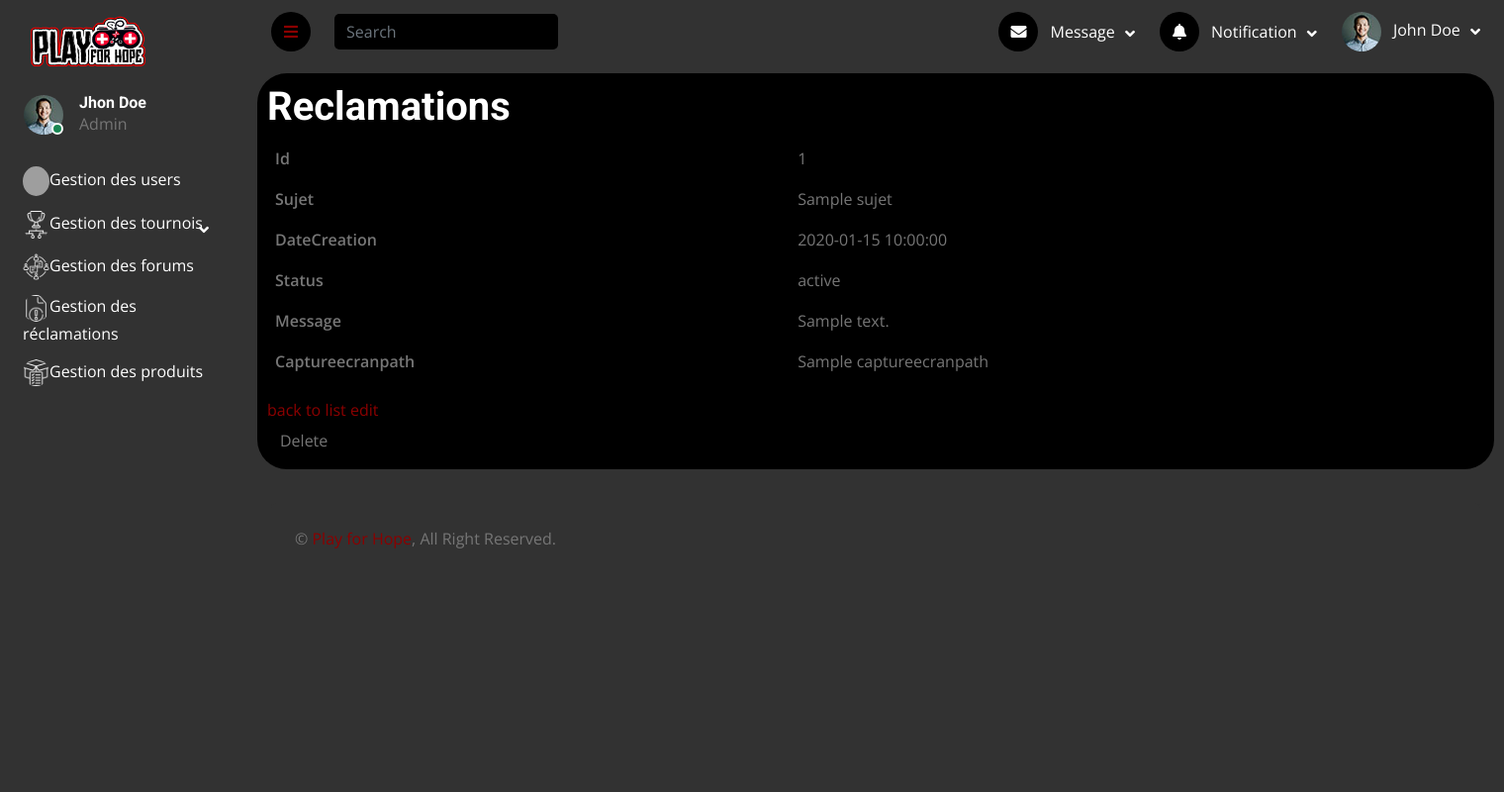
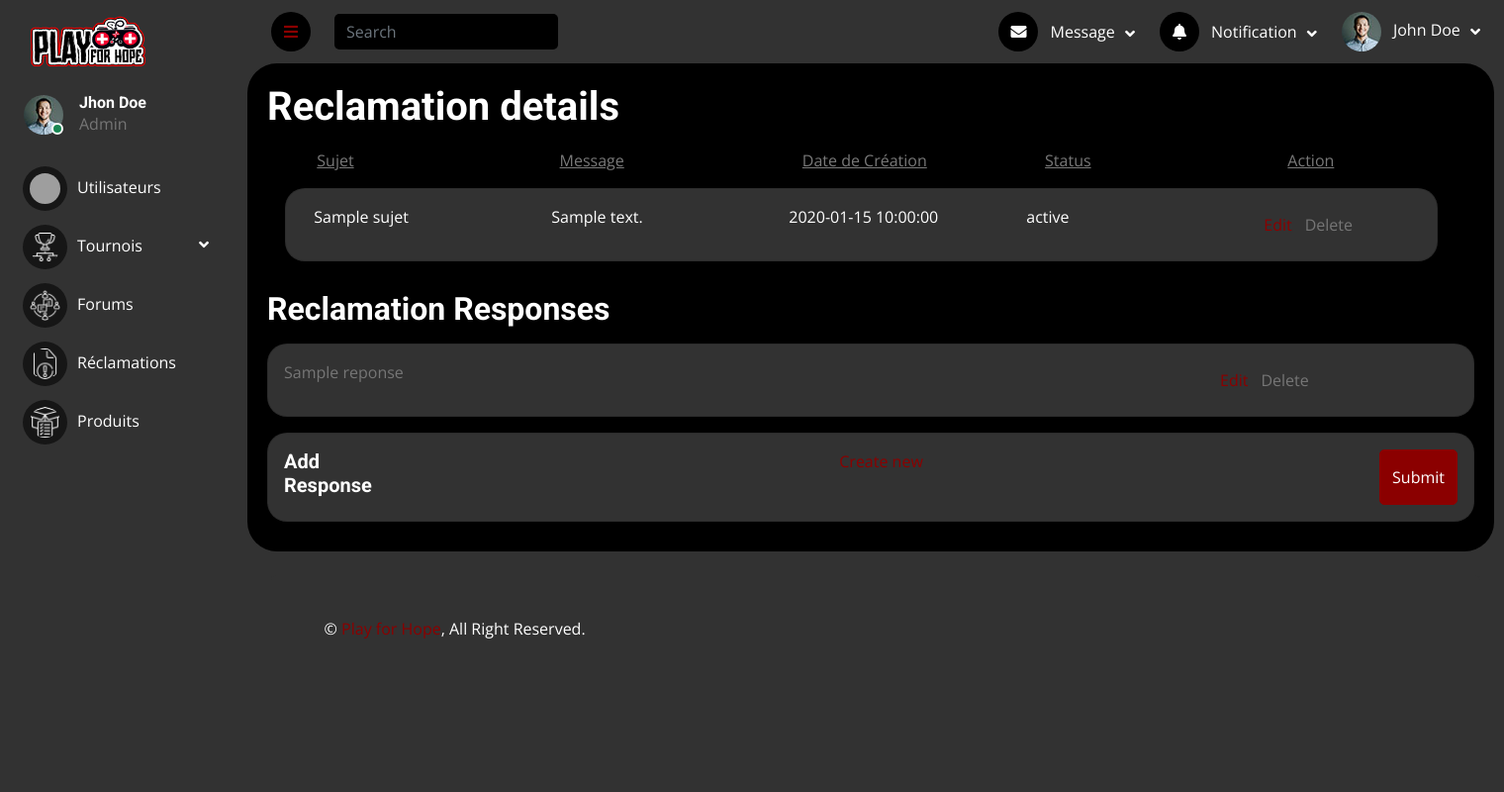
Before and after one commit to wassimtaktak/FirstProject, a Symfony app: template templates/reclamations/show.html.twig in a window 1520 px wide. Shown: the whole page at 99% size. Run offline with Twig, Linux system fonts and the light colour scheme; the template is opened without the code that fills it: most values are stand-ins (such as "Sample title", 1, 10 or a date in 2020); some libraries are stand-ins or nearby versions; grey boxes are pictures that could not be loaded.

Commit message:
commit suivi 03/04/2024

```diff
--- a/src/Controller/ReclamationreponseController.php
+++ b/src/Controller/ReclamationreponseController.php
@@ -79,6 +79,6 @@ class ReclamationreponseController extends AbstractController
             $entityManager->flush();
         }
 
-        return $this->redirectToRoute('app_reclamationreponse_index', [], Response::HTTP_SEE_OTHER);
+        return $this->redirectToRoute('app_reclamations_index', [], Response::HTTP_SEE_OTHER);
     }
 }
--- a/src/Entity/Reclamationreponse.php
+++ b/src/Entity/Reclamationreponse.php
@@ -68,7 +68,7 @@ class Reclamationreponse
         $this->reponse = $reponse;
     }
 
-    public function getIdReclamation(): Reclamations
+    public function getIdReclamation(): ?Reclamations
     {
         return $this->idReclamation;
     }
@@ -78,7 +78,7 @@ class Reclamationreponse
         $this->idReclamation = $idReclamation;
     }
 
-    public function getIdUser(): Utilisateur
+    public function getIdUser(): ?Utilisateur
     {
         return $this->idUser;
     }
--- a/src/Entity/Reclamations.php
+++ b/src/Entity/Reclamations.php
@@ -126,7 +126,7 @@ class Reclamations
         $this->captureecranpath = $captureecranpath;
     }
 
-    public function getIdUser(): Utilisateur
+    public function getIdUser(): ?Utilisateur
     {
         return $this->idUser;
     }
--- a/templates/base.html.twig
+++ b/templates/base.html.twig
@@ -69,21 +69,19 @@
                         <span>Admin</span>
                     </div>
                 </div>
-                <div class="navbar-nav w-100"><a href="chart.html" class="nav-item nav-link"><img class="rounded-circle" src="{{ asset('img/groupe.png') }}" alt="" style="width: 27px; height: 30px;">Gestion des users</a>
+                <div class="navbar-nav w-100"><a href="chart.html" class="nav-item nav-link"><img class="circle rounded-circle" src="{{ asset('img/groupe.png') }}" alt="">Utilisateurs</a>
                     <div class="nav-item dropdown">
-                      <a href="#" class="nav-link dropdown-toggle"data-bs-toggle="dropdown">
-                          <img class="rounded-circle" src="{{ asset('img/tournament.png') }}" alt="" style="width: 27px; height: 30px;">Gestion des tournois
+                      <a href="#" class="nav-link dropdown-toggle" data-bs-toggle="dropdown">
+                          <img class="circle rounded-circle" src="{{ asset('img/tournament.png') }}" alt="">Tournois
                       </a>
                       <div class="dropdown-menu bg-transparent border-0">
-                          <a href="#" class="dropdown-item">Gestion des équipes</a>
-                          <a href="#" class="dropdown-item">Gestion des parties</a>
-                          <a href="#" class="dropdown-item">Gestion des jeux</a>
+                          <a href="#" class="dropdown-item">Equipes</a>
+                          <a href="#" class="dropdown-item">Parties</a>
+                          <a href="#" class="dropdown-item">Jeux</a>
                     </div>
-
-                    <a href="{{path('app_forum_index')}}" class="nav-item nav-link"><img class="rounded-circle" src="{{ asset('img/forum.png') }}" alt="" style="width: 27px; height: 27px;">Gestion des forums</a>
-                    <a href="form.html" class="nav-item nav-link"><img class="rounded-circle" src="{{ asset('img/fichier.png') }}" alt="" style="width: 27px; height: 27px;">Gestion des réclamations</a>
-                    <a href="table.html" class="nav-item nav-link"><img class="rounded-circle" src="{{ asset('img/products.png') }}" alt="" style="width: 27px; height: 27px;">Gestion des produits</a>
-
+                    <a href="{{path('app_forum_index')}}" class="nav-item nav-link"><img class="circle rounded-circle" src="{{ asset('img/forum.png') }}" alt="">Forums</a>
+                    <a href="{{path('app_reclamations_index')}}" class="nav-item nav-link"><img class="circle rounded-circle" src="{{ asset('img/fichier.png') }}" alt="">Réclamations</a>
+                    <a href="table.html" class="nav-item nav-link"><img class="circle rounded-circle" src="{{ asset('img/products.png') }}" alt="">Produits</a>
                   </div>
 
                 </div>
@@ -91,7 +89,18 @@
         </div>
         <!-- Sidebar End -->
 
-
+<style>
+.circle{
+    width: 45px;
+    height: 45px;
+    background-color:#161616;
+    padding:7px;
+    margin-right:10px;
+}
+.circle:hover{
+    background-color:#8B0000;
+}
+</style>
         <!-- Content Start -->
         <div class="content" style="background-color:#323232;">
             <!-- Navbar Start -->
@@ -183,7 +192,7 @@
                 </div>
             </nav>
             <!-- Navbar End -->
-            <div style="border-radius: 30px;background-color:black;padding:10px;margin:10px;">
+            <div style="border-radius: 30px;background-color:black;padding:20px;margin-right:10px;">
             {% block body %} {% endblock %}
             </div>
               <!-- Footer Start -->
--- a/templates/reclamationreponse/index.html.twig
+++ b/templates/reclamationreponse/index.html.twig
@@ -10,6 +10,7 @@
             <tr>
                 <th>Id</th>
                 <th>Reponse</th>
+                <th>id reclamation</th>
                 <th>actions</th>
             </tr>
         </thead>
@@ -18,6 +19,7 @@
             <tr>
                 <td>{{ reclamationreponse.id }}</td>
                 <td>{{ reclamationreponse.reponse }}</td>
+                <td>{{ reclamationreponse.idReclamation.id }}</td>
                 <td>
                     <a href="{{ path('app_reclamationreponse_show', {'id': reclamationreponse.id}) }}">show</a>
                     <a href="{{ path('app_reclamationreponse_edit', {'id': reclamationreponse.id}) }}">edit</a>
--- a/templates/reclamationreponse/show.html.twig
+++ b/templates/reclamationreponse/show.html.twig
@@ -12,6 +12,10 @@
                 <td>{{ reclamationreponse.id }}</td>
             </tr>
             <tr>
+                <th>Reponseee</th>
+                <td>{{ reclamationreponse.idReclamation.id }}</td>
+            </tr>
+            <tr>
                 <th>Reponse</th>
                 <td>{{ reclamationreponse.reponse }}</td>
             </tr>
--- a/templates/reclamations/show.html.twig
+++ b/templates/reclamations/show.html.twig
@@ -1,42 +1,115 @@
 {% extends 'base.html.twig' %}
 
-{% block title %}Reclamations{% endblock %}
+{% block title %}Reclamation details{% endblock %}
 
 {% block body %}
-    <h1>Reclamations</h1>
+    <h1>Reclamation details</h1>
 
-    <table class="table">
-        <tbody>
-            <tr>
-                <th>Id</th>
-                <td>{{ reclamation.id }}</td>
-            </tr>
-            <tr>
-                <th>Sujet</th>
-                <td>{{ reclamation.sujet }}</td>
-            </tr>
-            <tr>
-                <th>DateCreation</th>
-                <td>{{ reclamation.dateCreation }}</td>
-            </tr>
-            <tr>
-                <th>Status</th>
-                <td>{{ reclamation.status }}</td>
-            </tr>
-            <tr>
-                <th>Message</th>
-                <td>{{ reclamation.message }}</td>
-            </tr>
-            <tr>
-                <th>Captureecranpath</th>
-                <td>{{ reclamation.captureecranpath }}</td>
-            </tr>
-        </tbody>
-    </table>
+  <div class="row">
+                <div class="cards-header">
+                    <p class="header-text">Sujet</p>
+                    <p class="header-text">Message</p>
+                    <p class="header-text">Date de Création</p>
+                    <p class="header-text">Status</p>
+                    <p class="header-text">Action</p>
+                </div>
+            <div class="card">
+                <div class="card-body">
+                    <p class="card-text">{{ reclamation.sujet }}</p>
+                    <p class="card-text" >{{ reclamation.message }}</p>
+                    <p class="card-text">{{ reclamation.dateCreation }}</p>
+                    <p class="card-text">{{ reclamation.status }}</p>
+                    <div class="card-text">
+                    <a href="{{ path('app_reclamations_edit', {'id': reclamation.id}) }}" >Edit</a>
+                    <div>{{ include('reclamations/_delete_form.html.twig') }}</div>
+                    </div>
+                </div>
+            </div>
+    </div>
+    <h2>Reclamation Responses</h2>
+    {% for reclamationreponse in reponses %}
+        <div class="card mt-3">
+            <div class="card-body">
+                <p class="card-text">{{reclamationreponse.reponse}}</p>
+                <div class="card-text">
+            <a href="{{ path('app_reclamationreponse_edit', {'id': reclamationreponse.id}) }}">Edit</a>
+            <div>{{ include('reclamationreponse/_delete_form.html.twig') }}</div>
+            </div>
+            </div>
 
-    <a href="{{ path('app_reclamations_index') }}">back to list</a>
 
-    <a href="{{ path('app_reclamations_edit', {'id': reclamation.id}) }}">edit</a>
+        </div>
+    {% endfor %}
+    <div class="card mt-3">
+        <div class="card-body">
+            <h5 class="card-title">Add Response</h5>
+                <a href="{{ path('app_reclamationreponse_new') }}">Create new</a>
+                <button type="submit" class="btn btn-primary">Submit</button>
+        </div>
+    </div>
+     <style>
+    .row{
+        display:flex;
+        flex-direction:column;
+        width:95.5%;
+        margin:1.5%;
+        color:#ffffff;
+    }
+    .cards-header{
+        display:flex;
+        flex-direction:row;
+        justify-content:space-between;
+        margin-left:20px;
 
-    {{ include('reclamations/_delete_form.html.twig') }}
+    }
+    .header-text{
+        position:relative;
+        width:10em;
+        color:#797979;
+        text-decoration-line: underline;
+    }
+
+
+    .card{
+        background-color: #323232;
+        border-radius:20px;
+        margin-bottom:10px;
+    }
+    .card-body {
+        display:flex;
+        flex-direction:row;
+        justify-content:space-between;
+        width:100%;
+    }
+    .card-text{
+        position:relative;
+        min-width:15em;
+        max-width:15em;
+           display:flex;
+        flex-direction:row;
+         align-items:center;
+    }
+    .card-date{
+        min-width:100px;
+        max-width:100px;
+    }
+    .card-title{
+
+        min-width:100px;
+        max-width:100px;
+        color:white;
+        padding-left:0;
+    }
+    .show{
+        position: absolute;
+        top:20px;
+        right:10px;
+        color:#797979;
+        text-decoration-line: underline;
+    }
+    .new{
+        float:right;
+    }
+
+</style>
 {% endblock %}
```
Also changed, not shown: migrations/Version20240402001415.php (added, +103 -0 lines), src/Controller/ReclamationsController.php (+11 -3 lines), src/Form/ReclamationreponseType.php (+9 -2 lines), src/Form/ReclamationsType.php (+9 -2 lines), src/Repository/ReclamationreponseRepository.php (added, +66 -0 lines), templates/reclamations/index.html.twig (+21 -6 lines).
